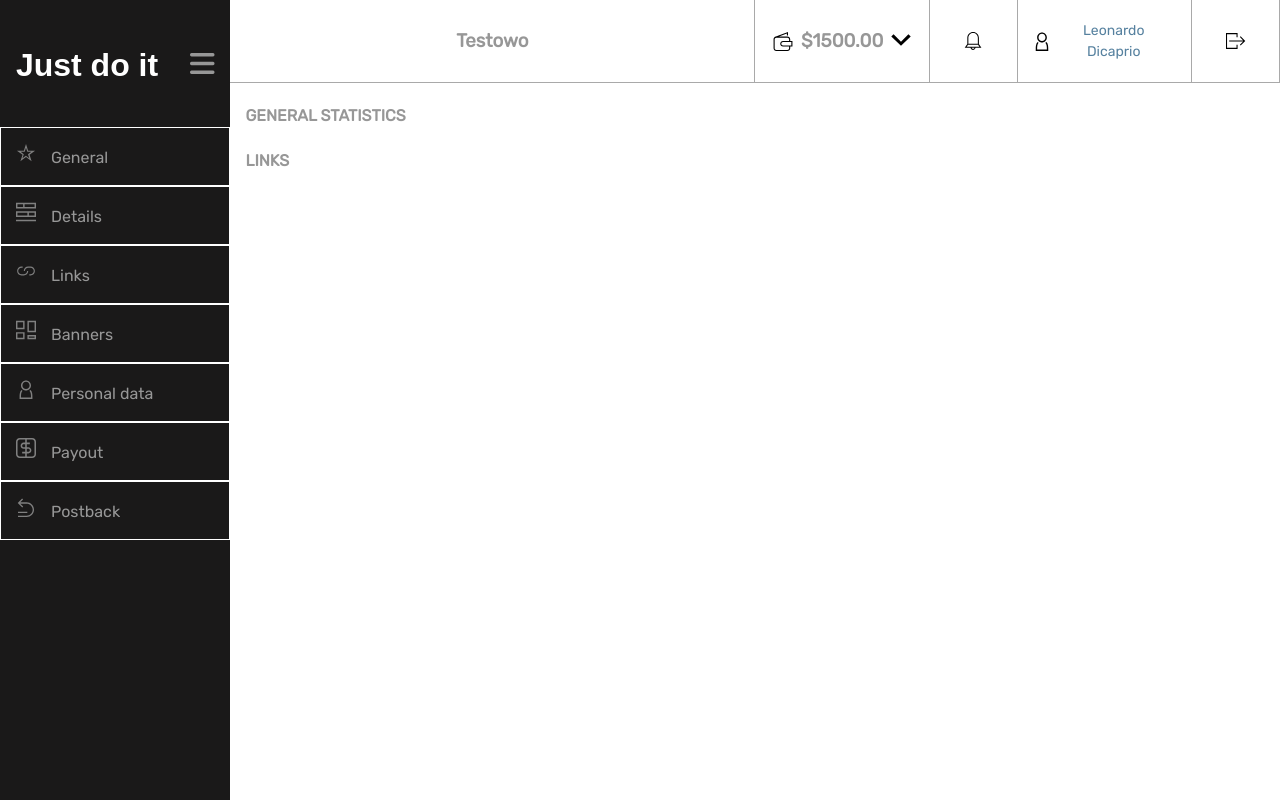
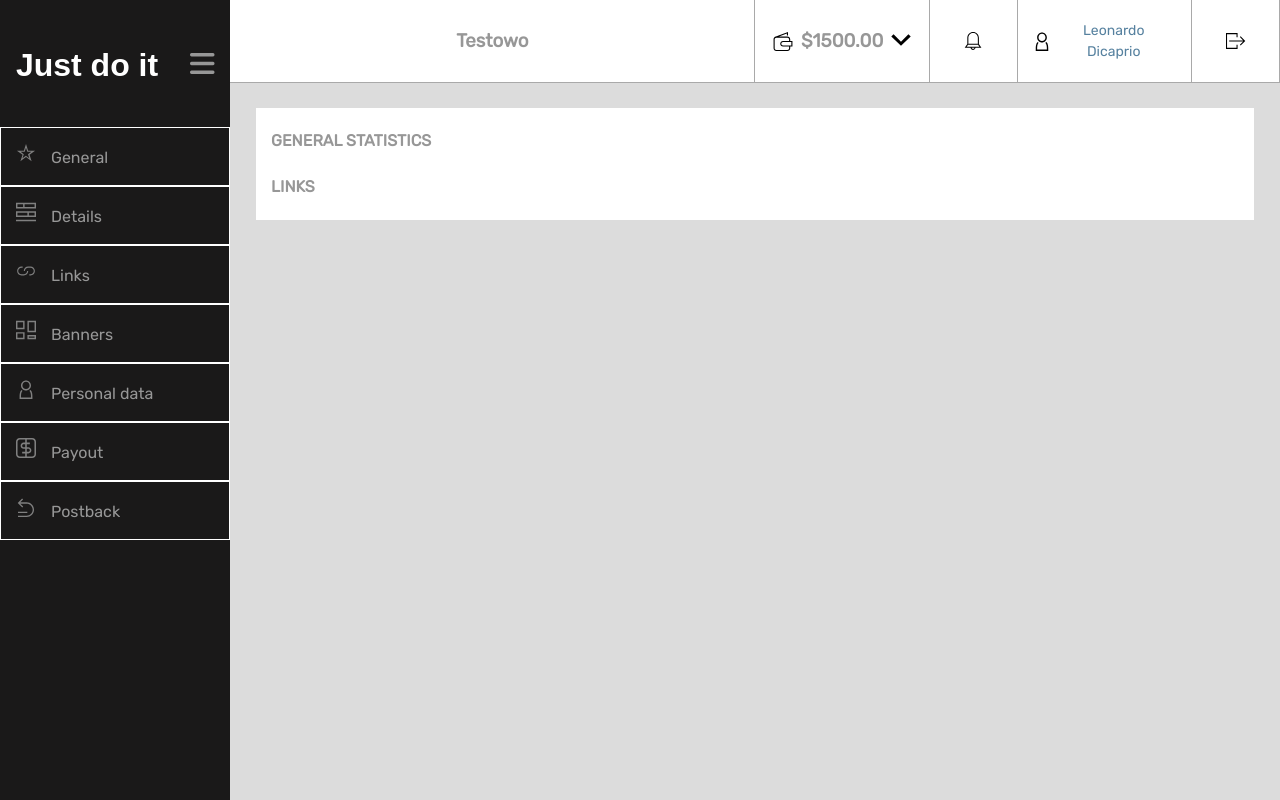
Before and after one commit to tomecky1/solo-project, a website: page index.html in a window 1280 px wide. Drawn offline with Linux system fonts and the light colour scheme; a web font is replaced by a local one.

Commit message:
Add section general margins

```diff
--- a/index.html
+++ b/index.html
@@ -58,14 +58,12 @@
     </div>
   </section>
   <section class="general">
-    <div class="container">
-      <h4>GENERAL STATISTICS</h4>
-    </div>
-  </section>
-  <section class="links">
-    <div class="container">
-      <h4>LINKS</h4>
-    </div>
+    <!-- <div class="container"> -->
+      <div class="general-wrapper">
+        <h4>GENERAL STATISTICS</h4>
+        <h4>LINKS</h4>
+      </div>
+    <!-- </div> -->
   </section>
 </body>
 </html>
--- a/sass/style.scss
+++ b/sass/style.scss
@@ -21,6 +21,8 @@ body {
     line-height: 1.5;
     font-family: $paragraph-font;
     color: $paragraph-color;
+    background-color: gainsboro;
+    z-index: 1;
 }
 .container {
     width: 100%;
@@ -28,6 +30,7 @@ body {
     margin: 0 auto;
     padding-left: 15px;
     padding-right: 15px;
+
 }
 .container-fluid {
     width: 100%;
@@ -56,6 +59,9 @@ body {
 }
 .general, .links, .top-bar {
     margin-left: 18%;
+    background-color: white;
+    z-index: 2;
+    overflow: hidden;
 }
 i, fas fa-bars {
     color: #979797;
@@ -109,3 +115,12 @@ h3 {
     border-bottom: darkgray 1px solid;
     text-align: center;
 }
+ /* General */
+ .general {
+     margin-left: 20%;
+     margin-right: 2%;
+     margin-top: 2%;
+ }
+ .general-wrapper {
+     margin: 15px;
+}
```
Also changed, not shown: css/style.css, 1 other file.
